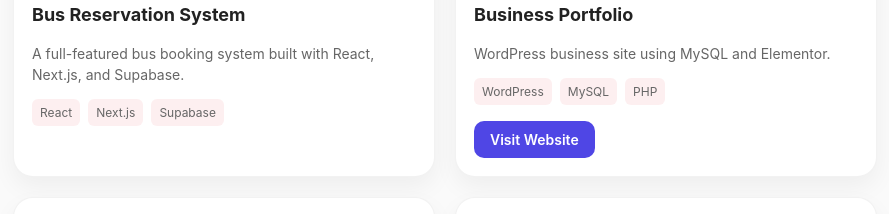
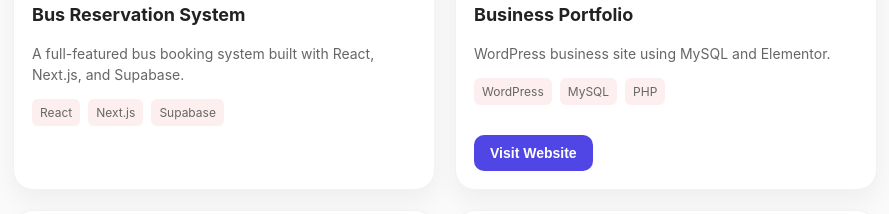
Before and after one commit to bilaltarar008/Portfolio-react, a React (Create React App) app: page / in a window 1280 px wide. Shown: the part 1640-1854 px from the top of the page, without its empty margins (11-900 px from the left). Built offline with nearby package versions, Linux system fonts and the light colour scheme.

Commit message:
fix vercel eslint

```diff
--- a/src/App.js
+++ b/src/App.js
@@ -1513,19 +1513,22 @@ function ProjectCard({ project }) {
       marginTop: "16px",
     }}
   >
-    <div
-      style={{
+    <button
+  style={{
+    marginTop: "14px",
     padding: "10px 16px",
     borderRadius: "10px",
     background: "#4f46e5",
     color: "white",
     fontWeight: "600",
     fontSize: "14px",
-        width: "fit-content",
+    border: "none",
+    cursor: "pointer",
+    width: "100%",
   }}
 >
   Visit Website
-    </div>
+</button>
   </a>
 )}
 
@@ -1760,7 +1763,7 @@ function Sidebar() {
           <Mail size={16} /> Email
         </GhostButton>
         <GhostButton
-          href="/Bilalcv.pdf"
+          href="/Bilal Arshadcv.pdf.pdf"
           download="Bilal_Arshad_CV.pdf"
           variant="primary"
         >
@@ -1865,7 +1868,7 @@ with clean UI and scalable frontend
     </GhostButton>
 
     <GhostButton
-      href="/Bilalcv.pdf"
+      href="/Bilal Arshadcv.pdf"
       download="Bilal_Arshad_CV.pdf"
       style={{
         width: "100%",
```
Also changed, not shown: 1 other file (tests, documents, lock files or other folders). Lines whose indentation alone changed are shown as unchanged.
